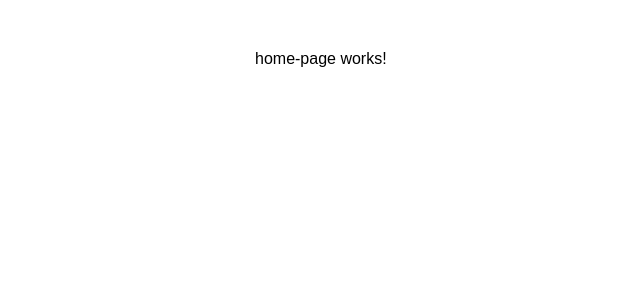
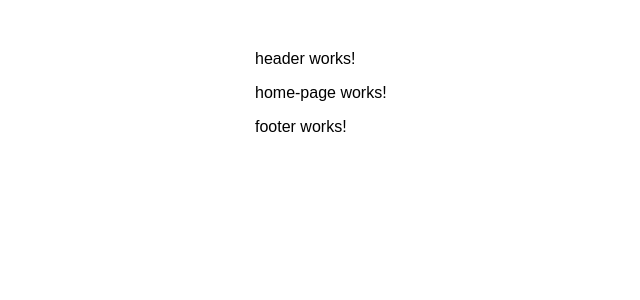
Before and after one commit to Awais512/Angular-Ecommerce-App, an Angular app: page / in a window 1280 px wide. Shown: the top 300 px of the page, without its empty margins (85-725 px from the left). Built offline with nearby package versions, Linux system fonts and the light colour scheme.

Commit message:
Creating Header and Footer

```diff
--- a/apps/ngshop/src/app/app.component.html
+++ b/apps/ngshop/src/app/app.component.html
@@ -1 +1,3 @@
+<bluebit-header></bluebit-header>
 <router-outlet></router-outlet>
+<bluebit-footer></bluebit-footer>
--- a/apps/ngshop/src/app/app.module.ts
+++ b/apps/ngshop/src/app/app.module.ts
@@ -5,6 +5,8 @@
 import { AppComponent } from './app.component';
 import { HomePageComponent } from './pages/home-page/home-page.component';
 import { ProductListComponent } from './pages/product-list/product-list.component';
+import { HeaderComponent } from './shared/header/header.component';
+import { FooterComponent } from './shared/footer/footer.component';
 
 const routes: Routes = [
   {
@@ -18,7 +20,7 @@
 ];
 
 @NgModule({
-  declarations: [AppComponent, HomePageComponent, ProductListComponent],
+  declarations: [AppComponent, HomePageComponent, ProductListComponent, HeaderComponent, FooterComponent],
   imports: [BrowserModule, RouterModule.forRoot(routes)],
   providers: [],
   bootstrap: [AppComponent],
--- /dev/null
+++ b/apps/ngshop/src/app/shared/footer/footer.component.html
@@ -0,0 +1 @@
+<p>footer works!</p>
--- /dev/null
+++ b/apps/ngshop/src/app/shared/footer/footer.component.ts
@@ -0,0 +1,15 @@
+import { Component, OnInit } from '@angular/core';
+
+@Component({
+  selector: 'bluebit-footer',
+  templateUrl: './footer.component.html',
+  styleUrls: ['./footer.component.scss']
+})
+export class FooterComponent implements OnInit {
+
+  constructor() { }
+
+  ngOnInit(): void {
+  }
+
+}
--- /dev/null
+++ b/apps/ngshop/src/app/shared/header/header.component.html
@@ -0,0 +1 @@
+<p>header works!</p>
--- /dev/null
+++ b/apps/ngshop/src/app/shared/header/header.component.ts
@@ -0,0 +1,15 @@
+import { Component, OnInit } from '@angular/core';
+
+@Component({
+  selector: 'bluebit-header',
+  templateUrl: './header.component.html',
+  styleUrls: ['./header.component.scss']
+})
+export class HeaderComponent implements OnInit {
+
+  constructor() { }
+
+  ngOnInit(): void {
+  }
+
+}
```
Also changed, not shown: apps/ngshop/src/app/shared/footer/footer.component.scss (added), apps/ngshop/src/app/shared/header/header.component.scss (added), 2 other files (tests, documents, lock files or other folders).
